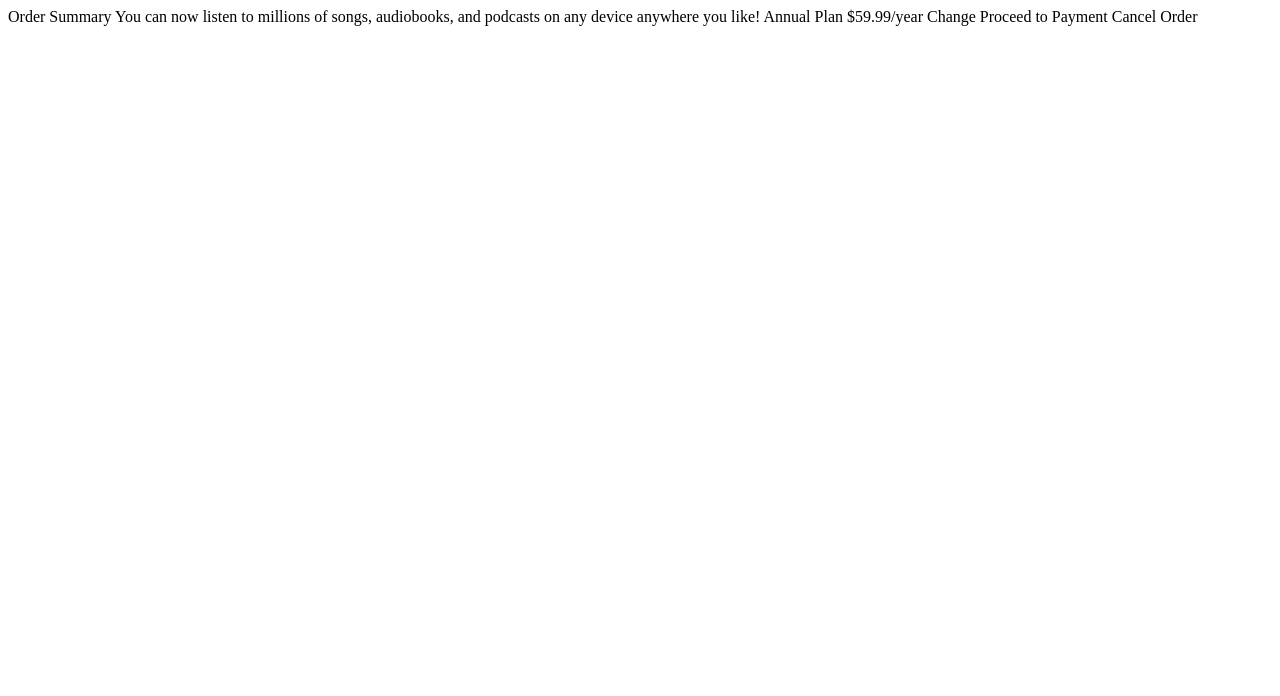
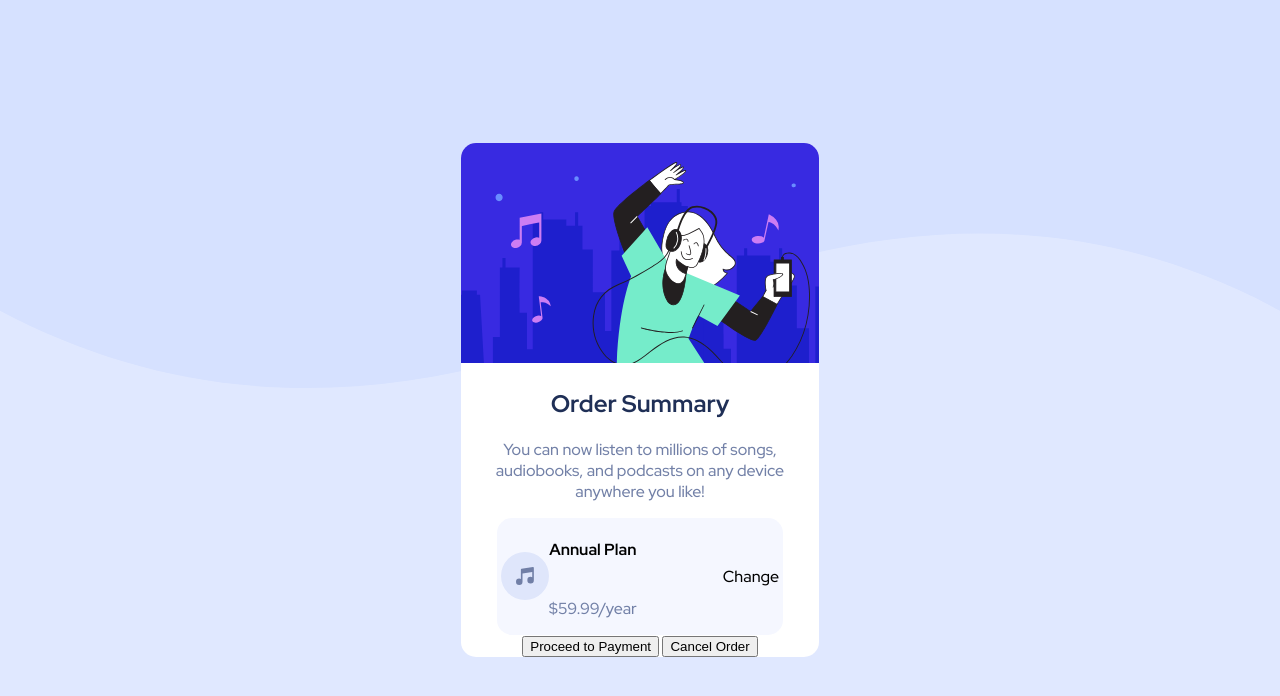
Before and after one commit to keithc07/order-summary-component, a plain HTML site: page index.html in a window 1280 px wide. Drawn offline with Linux system fonts and the light colour scheme.

Commit message:
working on plannings

```diff
--- a/index.html
+++ b/index.html
@@ -7,23 +7,27 @@
     <link rel="preconnect" href="https://fonts.googleapis.com">
     <link rel="preconnect" href="https://fonts.gstatic.com" crossorigin>
     <link href="https://fonts.googleapis.com/css2?family=Red+Hat+Display:wght@500;700;900&display=swap" rel="stylesheet">
+    <link rel="stylesheet" href="osc.css">
     <title>Order summary card</title>
   </head>
 
-  <body>
-
-    Order Summary
-
-    You can now listen to millions of songs, audiobooks, and podcasts on any
-    device anywhere you like!
-
-    Annual Plan
-    $59.99/year
-
-    Change
-
-    Proceed to Payment
-    Cancel Order
-
+  <body class="osc-body">
+    <main class="osc-box">
+      <img src="./images/illustration-hero.svg" alt="hero-image" />
+      <h2 class="osc-h2">Order Summary</h2>
+      <p class="osc-p">You can now listen to millions of songs, audiobooks, and podcasts on any device anywhere you like!</p>
+      <div class="osc-plans-box">
+        <div class="osc-plan-details1">
+          <img src="./images/icon-music.svg" alt="music-icon" />
+        </div>
+        <div class="osc-plan-details2">
+          <h4 class="osc-plan">Annual Plan</h4>
+          <p class="osc-p">$59.99/year</p>
+        </div>
+        <p class="osc-plan-details3">Change</p>
+      </div>
+      <button>Proceed to Payment</button>
+      <button>Cancel Order</button>
+    </main>
   </body>
 </html>
--- /dev/null
+++ b/osc.css
@@ -0,0 +1,59 @@
+.osc-body {
+    width: 100vw;
+    height: 100vh;
+    display: flex;
+    align-items: center;
+    justify-content: center;
+    flex-direction: column;
+    font-family: 'Red Hat Display', sans-serif;
+    margin: 0;
+    background: url(./images/pattern-background-desktop.svg) no-repeat;
+    background-size: 100%,100%;
+    background-color: hsl(225, 100%, 94%);
+}
+
+.osc-box {
+    background-color: hsl(225, 100%, 100%);
+    width: 28%;
+    text-align: center;
+    border-radius: 15px;
+    overflow: hidden;
+}
+
+.osc-h2 {
+    color: hsl(223, 47%, 23%);
+}
+
+.osc-p {
+    color:  hsl(224, 23%, 55%);
+    font-size: 16px;
+}
+
+.osc-plans-box {
+    display: flex;
+    justify-content: center;
+    margin: auto;
+    background-color: hsl(225, 100%, 98%);
+    border-radius: 15px;
+    width: 80%;
+}
+
+.osc-plan-details1 {
+    display: flex;
+    justify-content: center;
+    align-items: center;
+}
+
+.osc-plan-details2 {
+    display: flex;
+    justify-content: center;
+    align-items: center;
+    flex-direction: column;
+}
+
+.osc-plan-details3 {
+    margin-left: 30%;
+    display: flex;
+    justify-content: center;
+    align-items: center;
+}
```
